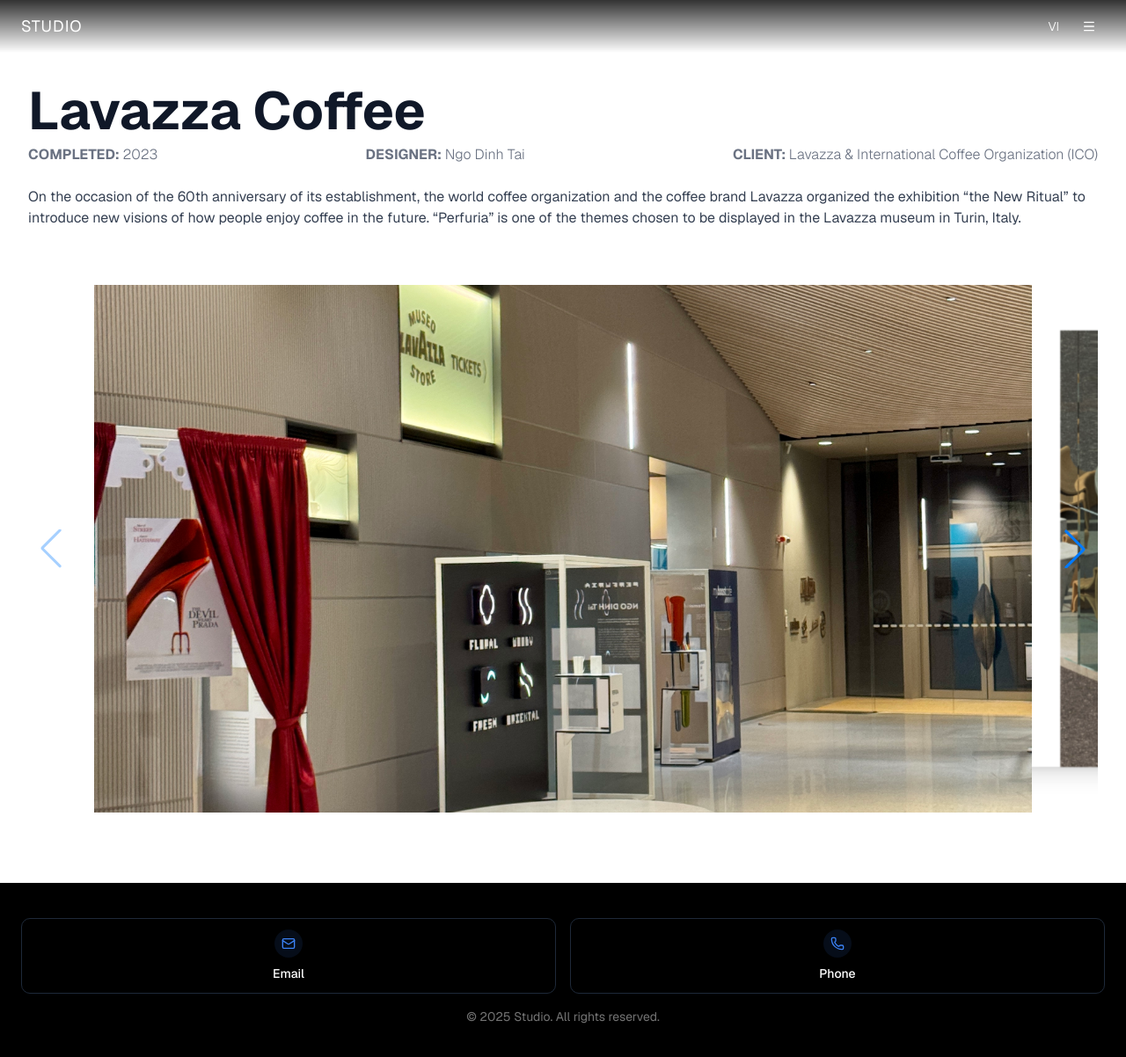
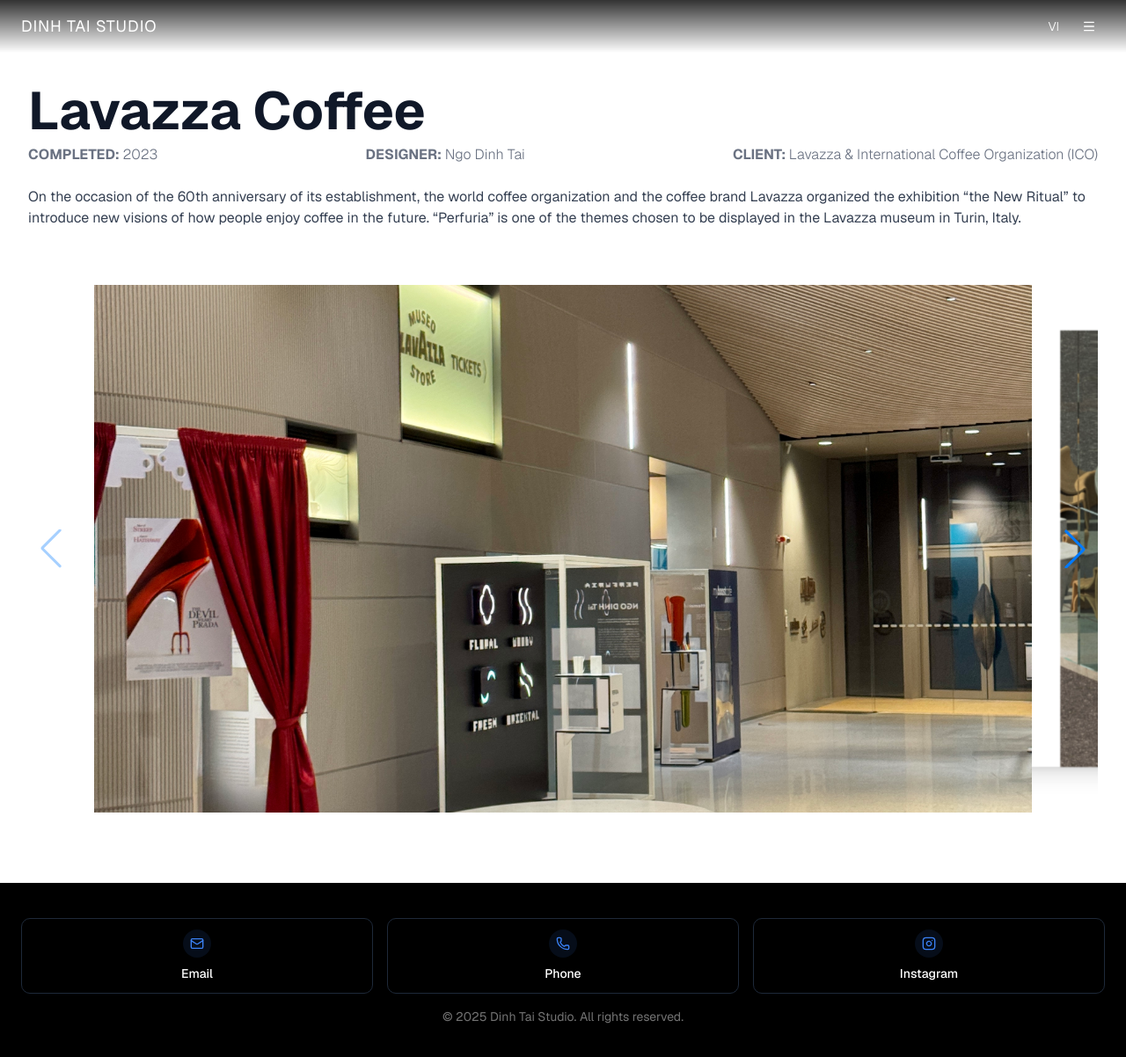
Before and after one commit to nhatran22/taistudio, a Next.js app: page /en/category/lavazza-coffee in a window 1280 px wide. Shown: the top 1202 px of the page at 88% size. Built offline with nearby package versions, Linux system fonts and the light colour scheme.

Commit message:
update contact

```diff
--- a/src/components/site/Header.tsx
+++ b/src/components/site/Header.tsx
@@ -116,7 +116,7 @@
     const visibilityClass = visible ? 'translate-y-0' : '-translate-y-full';
 
     // The component name on the left (using a placeholder like in your code)
-    const brandName = "Studio"; // You can change this to "Foster + Partners" if you like
+    const brandName = "Dinh Tai Studio"; // You can change this to "Foster + Partners" if you like
 
     return (
         <header
--- a/src/components/ui/contact.tsx
+++ b/src/components/ui/contact.tsx
@@ -1,5 +1,5 @@
 import React from 'react';
-import { Mail, Phone } from 'lucide-react';
+import { Instagram, Mail, Phone } from 'lucide-react';
 import { motion } from 'framer-motion';
 
 const Contact = () => {
@@ -13,6 +13,11 @@
             icon: <Phone className="h-4 w-4" />,
             label: 'Phone',
             href: 'tel:0862676117'
+        },
+        {
+            icon: <Instagram className="h-4 w-4" />,
+            label: 'Instagram',
+            href: 'https://www.instagram.com/dinh_tai_studio/'
         }
     ];
 
@@ -25,7 +30,7 @@
             viewport={{ once: true, amount: 0.2 }}
             transition={{ duration: 0.5 }}
         >
-            <div className="grid grid-cols-1 sm:grid-cols-2 gap-4 pb-4">
+            <div className="grid grid-cols-1 sm:grid-cols-3 gap-4 pb-4">
                 {contactInfo.map((info, index) => (
                     <motion.div
                         key={index}
--- a/src/i18n/en.json
+++ b/src/i18n/en.json
@@ -1,5 +1,5 @@
 {
-    "brand": "Studio",
+    "brand": "Dinh Tai Studio",
     "slogan": "Building sustainable spaces",
     "subtitle": "Crafting architecture, interiors, exhibitions and decorations with a human-centric approach.",
     "categories": [
--- a/src/i18n/vi.json
+++ b/src/i18n/vi.json
@@ -1,5 +1,5 @@
 {
-    "brand": "Studio",
+    "brand": "Đình Tài Studio",
     "slogan": "Kiến tạo không gian bền vững",
     "subtitle": "Thiết kế kiến trúc, nội thất, triển lãm và trang trí với cách tiếp cận lấy con người làm trung tâm.",
     "categories": [
```
